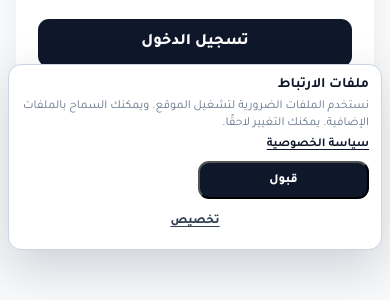
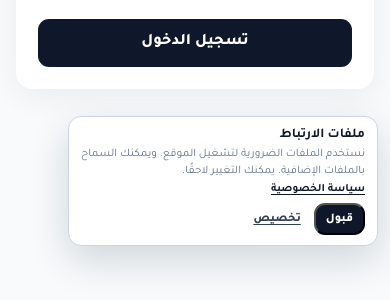
Before and after one commit to nsqdes-source/maintenance-website, a Next.js app: page /admin/login in a window 390 px wide. Shown: the part 586-886 px from the top of the page. Built offline with nearby package versions, Linux system fonts and the light colour scheme; no server answers; the database is empty.

Commit message:
style: reduce cookie consent footprint

```diff
--- a/app/globals.css
+++ b/app/globals.css
@@ -678,56 +678,52 @@ body, .innerPage, .adminPage, .request-page { background: var(--site-background,
 }
 
 /* Cookie consent */
-.cookieConsent { position: fixed; inset: auto 18px 18px 18px; z-index: 1200; width: min(1080px, calc(100% - 36px)); margin-inline: auto; padding: 18px 20px; border: 1px solid #cbd5e1; border-radius: 16px; background: #fff; box-shadow: 0 18px 50px rgba(15,23,42,.18); }
-.cookieConsentMain { display: flex; align-items: center; justify-content: space-between; gap: 24px; }
-.cookieConsent strong { display: block; margin-bottom: 6px; }
-.cookieConsent p { max-width: 700px; margin: 0; color: #64748b; line-height: 1.7; font-size: .9rem; }
-.cookieConsentLinks { margin-top: 7px; }
+.cookieConsent { position: fixed; z-index: 1200; width: min(340px, calc(25vw - 18px)); padding: 12px 14px; border: 1px solid #cbd5e1; border-radius: 14px; background: #fff; box-shadow: 0 14px 38px rgba(15,23,42,.16); }
+.cookieConsentAr { right: 18px; left: auto; bottom: 18px; }
+.cookieConsentEn { left: 18px; right: auto; bottom: 18px; }
+.cookieConsentMain { display: grid; gap: 9px; }
+.cookieConsent strong { display: block; margin-bottom: 3px; font-size: .9rem; }
+.cookieConsent p { margin: 0; color: #64748b; line-height: 1.5; font-size: .78rem; }
+.cookieConsentLinks { margin-top: 4px; font-size: .74rem; }
 .cookieConsentLinks a { text-decoration: underline; text-underline-offset: 3px; font-weight: 700; }
-.cookieConsentActions { display: flex; align-items: center; gap: 8px; flex: 0 0 auto; flex-wrap: wrap; }
-.cookieCustomizeButton { min-height: 44px; padding: 0 14px; border: 0; background: transparent; color: #334155; font: inherit; font-weight: 800; text-decoration: underline; text-underline-offset: 3px; cursor: pointer; }
-.cookiePreferences { display: grid; gap: 10px; margin-top: 16px; padding-top: 16px; border-top: 1px solid #e2e8f0; }
-.cookiePreferenceRow { display: flex; align-items: center; justify-content: space-between; gap: 20px; padding: 12px 14px; border: 1px solid #e2e8f0; border-radius: 12px; background: #f8fafc; }
-.cookiePreferenceRow p { max-width: 760px; font-size: .84rem; }
-.cookieAlwaysOn { flex: 0 0 auto; padding: 5px 9px; border-radius: 999px; background: #dcfce7; color: #166534; font-size: .76rem; font-weight: 800; }
-.cookieToggle { display: inline-flex; align-items: center; gap: 8px; flex: 0 0 auto; font-weight: 800; }
+.cookieConsentActions { display: flex; align-items: center; gap: 8px; flex-wrap: wrap; }
+.cookieConsentActions .button { width: auto; min-height: 34px; padding: 6px 12px; font-size: .8rem; line-height: 1.2; }
+.cookieCustomizeButton { min-height: 34px; padding: 6px 8px; border: 0; background: transparent; color: #334155; font: inherit; font-size: .8rem; font-weight: 800; line-height: 1.2; text-decoration: underline; text-underline-offset: 3px; cursor: pointer; }
+.cookiePreferences { display: grid; gap: 8px; margin-top: 10px; padding-top: 10px; border-top: 1px solid #e2e8f0; }
+.cookiePreferenceRow { display: flex; align-items: center; justify-content: space-between; gap: 14px; padding: 10px 12px; border: 1px solid #e2e8f0; border-radius: 12px; background: #f8fafc; }
+.cookiePreferenceRow p { max-width: 760px; font-size: .8rem; line-height: 1.5; }
+.cookieAlwaysOn { flex: 0 0 auto; padding: 5px 9px; border-radius: 999px; background: #dcfce7; color: #166534; font-size: .72rem; font-weight: 800; }
+.cookieToggle { display: inline-flex; align-items: center; gap: 8px; flex: 0 0 auto; font-weight: 800; font-size: .78rem; }
 .cookieToggle input { width: 18px; height: 18px; }
 .cookiePreferencesActions { display: flex; justify-content: flex-end; }
+.cookiePreferencesActions .button { min-height: 36px; width: auto; padding: 7px 12px; font-size: .8rem; }
+.cookieConsentCustomizing { width: min(720px, calc(100vw - 36px)); max-height: calc(100dvh - 36px); overflow-y: auto; }
 .cookieConsentManage { position: fixed; inset: auto auto 14px 14px; z-index: 1190; min-height: 36px; padding: 7px 11px; border: 1px solid #cbd5e1; border-radius: 999px; background: #fff; color: #334155; box-shadow: 0 8px 24px rgba(15,23,42,.12); font: inherit; font-size: .78rem; font-weight: 800; cursor: pointer; }
-@media (max-width: 820px) { .cookieConsent { inset: auto 10px 10px 10px; width: auto; max-height: calc(100dvh - 20px); overflow-y: auto; } .cookieConsentMain { display: grid; } .cookieConsentActions { display: grid; grid-template-columns: 1fr 1fr; } .cookieConsentActions .button { width: 100%; padding-inline: 12px; } .cookieCustomizeButton { grid-column: 1 / -1; } .cookiePreferenceRow { display: grid; } .cookieConsentManage { inset: auto auto 10px 10px; width: 42px; min-width: 42px; height: 42px; min-height: 42px; padding: 0; display: flex; align-items: center; justify-content: center; font-size: 0; } .cookieConsentManage::before { content: "!"; font-size: 22px; line-height: 1; } }
 
-/* Compact cookie consent presentation */
-.cookieConsent { width: min(960px, calc(100% - 44px)); padding: 14px 16px; border-radius: 14px; }
-.cookieConsentMain { gap: 18px; }
-.cookieConsent strong { margin-bottom: 4px; font-size: .95rem; }
-.cookieConsent p { max-width: 640px; font-size: .82rem; line-height: 1.55; }
-.cookieConsentLinks { margin-top: 5px; font-size: .82rem; }
-.cookieConsentActions { gap: 6px; }
-.cookieConsentActions .button { min-height: 40px; padding-inline: 16px; font-size: .86rem; }
-.cookieCustomizeButton { min-height: 38px; padding-inline: 10px; font-size: .84rem; }
-.cookiePreferences { gap: 8px; margin-top: 12px; padding-top: 12px; }
-.cookiePreferenceRow { gap: 14px; padding: 10px 12px; }
-.cookiePreferenceRow p { font-size: .8rem; line-height: 1.5; }
-.cookiePreferencesActions .button { min-height: 40px; padding-inline: 16px; font-size: .86rem; }
 @media (max-width: 820px) {
-  .cookieConsent { inset: auto 8px 8px 8px; width: auto; padding: 12px; border-radius: 13px; max-height: 44dvh; overflow-y: auto; }
-  .cookieConsentMain { gap: 10px; }
-  .cookieConsent strong { font-size: .9rem; }
-  .cookieConsent p { font-size: .76rem; line-height: 1.45; }
-  .cookieConsentLinks { margin-top: 4px; font-size: .76rem; }
-  .cookieConsentActions { grid-template-columns: 1fr 1fr; gap: 6px; }
-  .cookieConsentActions .button { min-height: 38px; padding-inline: 8px; font-size: .78rem; }
-  .cookieCustomizeButton { min-height: 32px; padding: 0; font-size: .78rem; }
-  .cookiePreferences { gap: 7px; margin-top: 10px; padding-top: 10px; }
-  .cookiePreferenceRow { gap: 8px; padding: 9px 10px; }
-  .cookiePreferenceRow p { font-size: .74rem; line-height: 1.4; }
-  .cookieAlwaysOn { font-size: .7rem; }
-  .cookieToggle { font-size: .76rem; }
-  .cookiePreferencesActions .button { min-height: 38px; font-size: .78rem; }
+  .cookieConsent { width: min(310px, calc(100vw - 48px)); padding: 10px 12px; border-radius: 13px; }
+  .cookieConsentAr { right: 12px; left: auto; bottom: 12px; }
+  .cookieConsentEn { left: 12px; right: auto; bottom: 12px; }
+  .cookieConsentMain { gap: 7px; }
+  .cookieConsent strong { font-size: .84rem; }
+  .cookieConsent p { font-size: .72rem; line-height: 1.42; }
+  .cookieConsentLinks { margin-top: 3px; font-size: .7rem; }
+  .cookieConsentActions { gap: 6px; }
+  .cookieConsentActions .button { min-height: 32px; padding: 5px 10px; font-size: .75rem; }
+  .cookieCustomizeButton { min-height: 32px; padding: 5px 7px; font-size: .75rem; }
+  .cookieConsentCustomizing { width: calc(100vw - 24px); max-height: calc(100dvh - 24px); }
+  .cookiePreferenceRow { display: grid; gap: 8px; padding: 9px 10px; }
+  .cookiePreferenceRow p { font-size: .72rem; line-height: 1.4; }
+  .cookieAlwaysOn { font-size: .68rem; }
+  .cookieToggle { font-size: .74rem; }
+  .cookiePreferencesActions .button { min-height: 34px; font-size: .76rem; }
+  .cookieConsentManage { inset: auto auto 10px 10px; width: 42px; min-width: 42px; height: 42px; min-height: 42px; padding: 0; display: flex; align-items: center; justify-content: center; font-size: 0; }
+  .cookieConsentManage::before { content: "!"; font-size: 22px; line-height: 1; }
 }
-@media (max-width: 520px) {
-  .cookieConsent { max-height: 40dvh; }
-  .cookieConsent p { max-width: none; }
+
+@media (max-width: 380px) {
+  .cookieConsent { width: min(292px, calc(100vw - 36px)); }
+  .cookieConsentCustomizing { width: calc(100vw - 18px); }
 }
 
 
```
